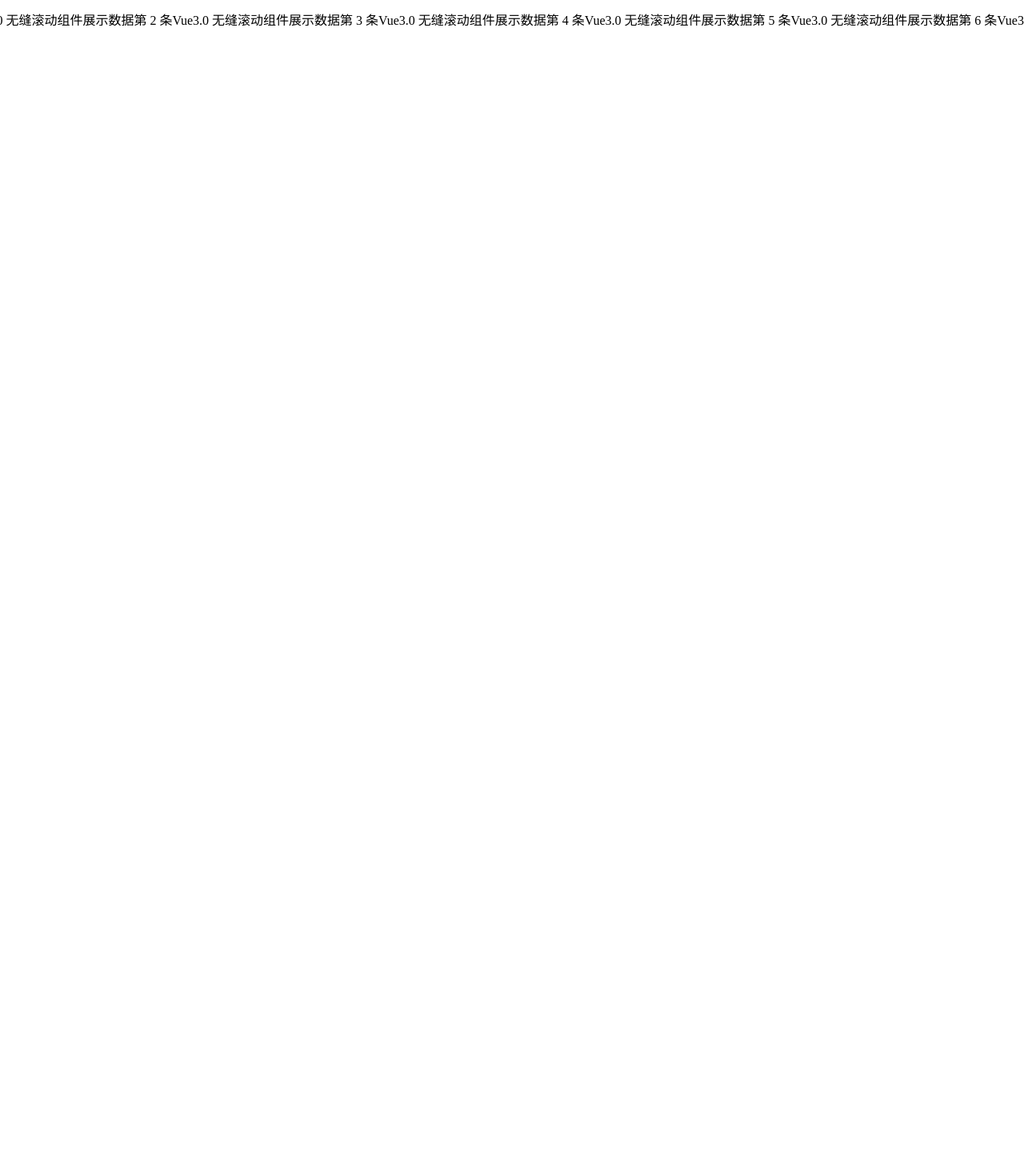
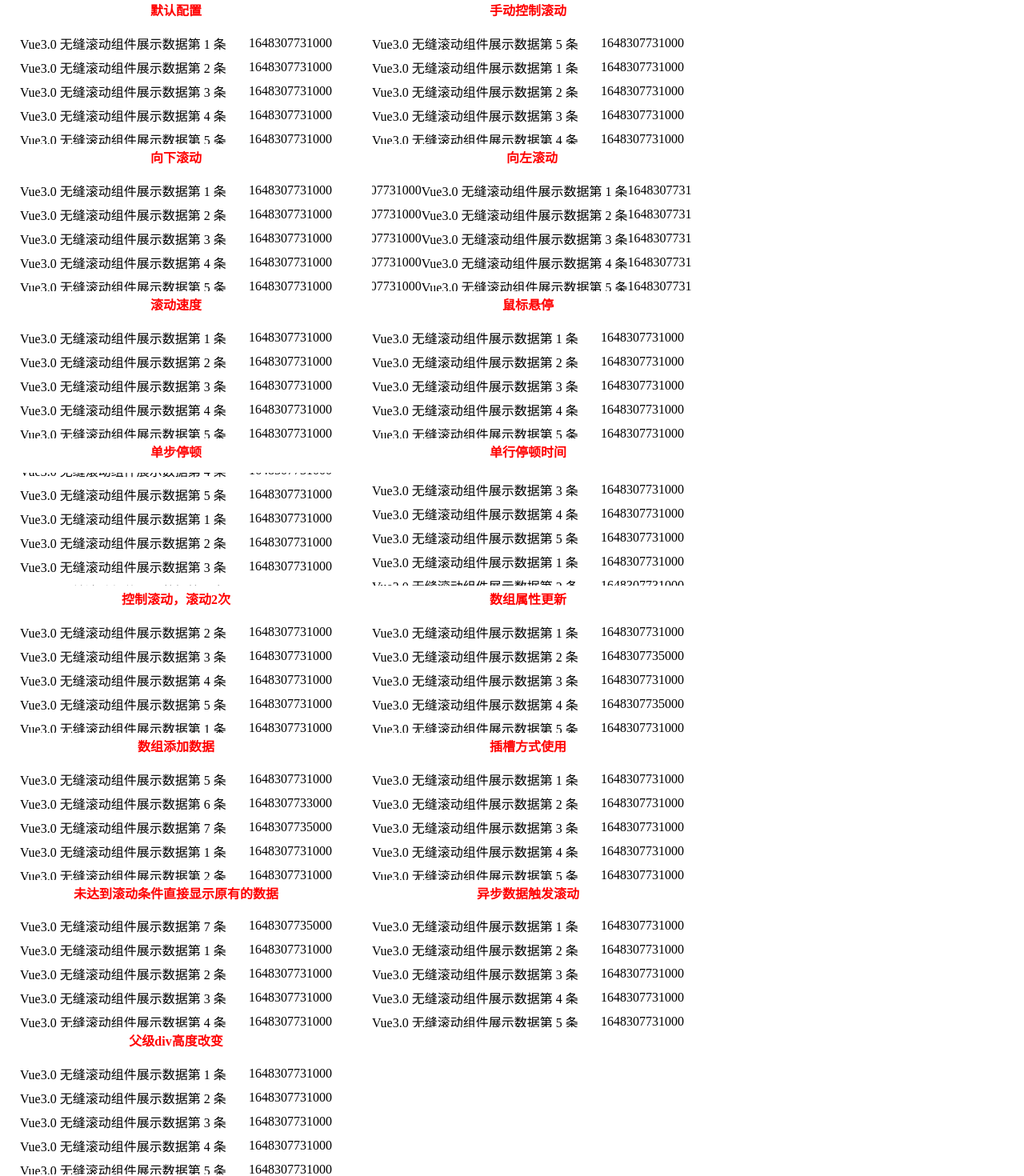
Before and after one commit to xfy520/vue3-seamless-scroll, a Vue app: page / in a window 1280 px wide. Shown: the top 1470 px of the page at 80% size. Before the commit the page ends 800 px from the top, so only its background shows below. Built offline with nearby package versions, Linux system fonts and the light colour scheme.

Commit message:
修复已知所有问题 1.修复数据条数未达到滚动条件默认只显示已有的数据 2.singleLine 启用单行滚动 3.异步请求来的数据无法滚动 4.update from 1.1.5 to 1.2.0 5.修复新增数据出现最后一条闪烁 6.暴露Reset方法

```diff
--- a/example/index.html
+++ b/example/index.html
@@ -7,9 +7,25 @@
   <meta name="viewport" content="width=device-width, initial-scale=1.0">
   <title>vue3-seamless-scroll 例子</title>
   <style>
+    .singleLine {
+      display: flex;
+      flex-direction: row;
+      height: 40px;
+      width: 100%;
+      overflow: hidden;
+      position: relative;
+    }
+
+    .singleLine span {
+      display: inline-block;
+      height: 20px;
+      margin-top: 12px;
+      white-space: nowrap;
+    }
+
     .scroll {
       display: inline-block;
-      height: 300px;
+      height: 180px;
       width: 390px;
       margin: 0 25px;
       overflow: hidden;
@@ -102,7 +118,7 @@
 
     <div class="scroll">
       <div>单步停顿</div>
-      <vue3-seamless-scroll :list="list" :singleHeight="30">
+      <vue3-seamless-scroll :list="list" :single-height="30">
         <div class="item" v-for="(item, index) in list" :key="index">
           <span>{{ item.title }}</span>
           <span>{{ item.date }}</span>
@@ -112,7 +128,7 @@
 
     <div class="scroll">
       <div>单行停顿时间</div>
-      <vue3-seamless-scroll :list="list" :singleHeight="30" :singleWaitTime="3000">
+      <vue3-seamless-scroll :list="list" :single-height="30" :single-waitTime="3000">
         <div class="item" v-for="(item, index) in list" :key="index">
           <span>{{ item.title }}</span>
           <span>{{ item.date }}</span>
@@ -165,6 +181,41 @@
         </template>
       </vue3-seamless-scroll>
     </div>
+    <div class="scroll" :style="{height: `${height}px`}">
+      <div>父级div高度改变</div>
+      <vue3-seamless-scroll :list="list" :ease="ease" ref="testRef">
+        <div class="item" v-for="(item, index) in list" :key="index">
+          <span>{{ item.title }}</span>
+          <span>{{ item.date }}</span>
+        </div>
+      </vue3-seamless-scroll>
+    </div>
+    <div class="scroll">
+      <div>未达到滚动条件直接显示原有的数据</div>
+      <vue3-seamless-scroll :list="list2" :ease="ease" :limit-scroll-num="7">
+        <div class="item" v-for="(item, index) in list2" :key="index">
+          <span>{{ item.title }}</span>
+          <span>{{ item.date }}</span>
+        </div>
+      </vue3-seamless-scroll>
+    </div>
+    <div class="scroll">
+      <div>异步数据触发滚动</div>
+      <vue3-seamless-scroll :list="syacList" :ease="ease">
+        <div class="item" v-for="(item, index) in syacList" :key="index">
+          <span>{{ item.title }}</span>
+          <span>{{ item.date }}</span>
+        </div>
+      </vue3-seamless-scroll>
+    </div>
+    <div>
+      <div style="font-weight: bold; color: red; text-align: center;">单行滚动</div>
+      <div class="singleLine">
+        <vue3-seamless-scroll :list="list" direction="left" :single-line="true">
+          <span v-for="(item, index) in list" :key="index">{{ item.title }}</span>
+        </vue3-seamless-scroll>
+      </div>
+    </div>
   </div>
   <script>
     const listData = [
@@ -186,22 +237,6 @@
       },
       {
         title: "Vue3.0 无缝滚动组件展示数据第5条",
-        date: Date.now(),
-      },
-      {
-        title: "Vue3.0 无缝滚动组件展示数据第6条",
-        date: Date.now(),
-      },
-      {
-        title: "Vue3.0 无缝滚动组件展示数据第7条",
-        date: Date.now(),
-      },
-      {
-        title: "Vue3.0 无缝滚动组件展示数据第8条",
-        date: Date.now(),
-      },
-      {
-        title: "Vue3.0 无缝滚动组件展示数据第9条",
         date: Date.now(),
       },
     ];
@@ -226,22 +261,6 @@
         title: "Vue3.0 无缝滚动组件展示数据第5条",
         date: Date.now(),
       },
-      {
-        title: "Vue3.0 无缝滚动组件展示数据第6条",
-        date: Date.now(),
-      },
-      {
-        title: "Vue3.0 无缝滚动组件展示数据第7条",
-        date: Date.now(),
-      },
-      {
-        title: "Vue3.0 无缝滚动组件展示数据第8条",
-        date: Date.now(),
-      },
-      {
-        title: "Vue3.0 无缝滚动组件展示数据第9条",
-        date: Date.now(),
-      },
     ];
     const listData2 = [
       {
@@ -264,22 +283,6 @@
         title: "Vue3.0 无缝滚动组件展示数据第5条",
         date: Date.now(),
       },
-      {
-        title: "Vue3.0 无缝滚动组件展示数据第6条",
-        date: Date.now(),
-      },
-      {
-        title: "Vue3.0 无缝滚动组件展示数据第7条",
-        date: Date.now(),
-      },
-      {
-        title: "Vue3.0 无缝滚动组件展示数据第8条",
-        date: Date.now(),
-      },
-      {
-        title: "Vue3.0 无缝滚动组件展示数据第9条",
-        date: Date.now(),
-      },
     ];
     const vue3Composition = {
       name: "example",
@@ -287,6 +290,7 @@
         const list = Vue.ref(listData);
         const list1 = Vue.ref(listData1);
         const list2 = Vue.ref(listData2);
+        const syacList = Vue.ref();
         const scroll = Vue.ref(false);
         const count = Vue.ref(1);
         const ease = Vue.ref({
@@ -294,21 +298,31 @@
           y1: 0,
           x2: 1,
           y2: 1,
-        })
+        });
+        const height = Vue.ref(500);
+        let timer1;
 
         Vue.onMounted(() => {
-          setInterval(() => {
-            list1.value[1].title = "我是第2条更新数据";
-            list1.value[5].title = "我是第6条更新数据";
-            list1.value[7].title = "我是第8条更新数据";
-          }, 1000);
+          setTimeout(() => {
+            syacList.value = listData
+            height.value = 180;
+          }, 5000);
 
           setInterval(() => {
+            list1.value[1].date =  Date.now();
+            list1.value[3].date = Date.now();
+          }, 2000);
+
+          timer1 = setInterval(() => {
             list2.value.push({
-              title: "我是新增的一条数据",
+              title: "Vue3.0 无缝滚动组件展示数据第 "+(list2.value.length+1)+" 条",
               date: Date.now(),
             });
+            if (list2.value.length === 9) {
+              clearInterval(timer1)
+            }
           }, 2000);
+
           setInterval(() => {
             scroll.value = !scroll.value;
           }, 3000);
@@ -331,11 +345,13 @@
           list,
           list1,
           list2,
+          syacList,
           scroll,
           count,
           onCount,
           onClick,
-          ease
+          ease,
+          height,
         }
       }
     };
--- a/package.json
+++ b/package.json
@@ -37,10 +37,11 @@
     "dev": "vite"
   },
   "dependencies": {
-    "throttle-debounce": "^3.0.1"
+    "throttle-debounce": "5.0.0"
   },
   "devDependencies": {
     "@babel/core": "^7.15.5",
+    "@types/throttle-debounce": "^5.0.0",
     "@vitejs/plugin-vue": "^1.10.1",
     "@vitejs/plugin-vue-jsx": "^1.3.0",
     "@vue/compiler-sfc": "3.0.0",
@@ -54,7 +55,7 @@
     "rollup-plugin-terser": "^7.0.2",
     "rollup-plugin-uglify": "^6.0.4",
     "rollup-plugin-vue": "^6.0.0",
-    "vite": "^2.7.0-beta.11",
+    "vite": "2.9.12",
     "vue": "3.0.0"
   }
 }
--- a/package/Vue3SeamlessScroll.tsx
+++ b/package/Vue3SeamlessScroll.tsx
@@ -2,16 +2,24 @@
   computed,
   CSSProperties,
   defineComponent,
-  nextTick,
   onBeforeMount,
   onMounted,
-  PropType,
   ref,
   watch,
+  nextTick,
+  getCurrentInstance,
 } from "vue";
 import { throttle } from "throttle-debounce";
+import propType from "./type";
 
-const props = {
+function useExpose(apis: Record<string, any>) {
+  const instance = getCurrentInstance();
+  if (instance) {
+    Object.assign(instance.proxy as Object, apis);
+  }
+}
+
+const Props = {
   // 是否开启自动滚动
   modelValue: {
     type: Boolean,
@@ -19,8 +27,9 @@
   },
   // 原始数据列表
   list: {
-    type: Array,
+    type: Array<unknown>,
     required: true,
+    default: [],
   },
   // 步进速度，step 需是单步大小的约数
   step: {
@@ -30,7 +39,7 @@
   // 开启滚动的数据量
   limitScrollNum: {
     type: Number,
-    default: 1,
+    default: 3,
   },
   // 是否开启鼠标悬停
   hover: {
@@ -132,10 +141,10 @@
   );
 })();
 
-function dataWarm(modelValue) {
-  if (typeof modelValue !== "boolean" && modelValue.length > 100) {
+function dataWarm(list) {
+  if (list && typeof list !== "boolean" && list.length > 100) {
     console.warn(
-      `数据达到了${modelValue.length}条有点多哦~,可能会造成部分老旧浏览器卡顿。`
+      `数据达到了${list.length}条有点多哦~,可能会造成部分老旧浏览器卡顿。`
     );
   }
 }
@@ -143,14 +152,15 @@
 const Vue3SeamlessScroll = defineComponent({
   name: "vue3-seamless-scroll",
   inheritAttrs: false,
-  props,
-  emits: ["stop", "count"],
-  setup(props, { slots, emit, attrs }) {
+  props: Props,
+  emits: ["stop", "count", "move"],
+  setup(_props, { slots, emit, attrs }) {
+    const props = _props as unknown as propType;
     const scrollRef = ref(null);
-    const slotListRef = ref(null);
-    const realBoxRef = ref(null);
-    const reqFrame = ref<number>(null);
-    const singleWaitTimeout = ref<NodeJS.Timeout>(null);
+    const slotListRef = ref<HTMLDivElement | null>(null);
+    const realBoxRef = ref<HTMLDivElement | null>(null);
+    const reqFrame = ref<number | null>(null);
+    const singleWaitTimeout = ref<NodeJS.Timeout | null>(null);
     const realBoxWidth = ref(0);
     const realBoxHeight = ref(0);
     const xPos = ref(0);
@@ -158,7 +168,7 @@
     const isHover = ref(false);
     const _count = ref(0);
 
-    const isScroll = computed(() => props.list.length >= props.limitScrollNum);
+    const isScroll = computed(() => props.list ? (props.list.length >= props.limitScrollNum) : false);
 
     const realBoxStyle = computed(() => {
       return {
@@ -233,16 +243,16 @@
       return _step;
     });
 
-    function cancle() {
-      cancelAnimationFrame(reqFrame.value);
+    const cancle = () => {
+      cancelAnimationFrame(reqFrame.value as number);
       reqFrame.value = null;
     }
 
-    function animation(
+    const animation = (
       _direction: "up" | "down" | "left" | "right",
       _step: number,
       isWheel?: boolean
-    ) {
+    ) => {
       reqFrame.value = requestAnimationFrame(function () {
         const h = realBoxHeight.value / 2;
         const w = realBoxWidth.value / 2;
@@ -304,7 +314,7 @@
       });
     }
 
-    function move() {
+    const move = () => {
       cancle();
       if (isHover.value || !isScroll.value || _count.value === props.count) {
         emit("stop", _count.value);
@@ -318,16 +328,16 @@
       );
     }
 
-    function initMove() {
+    const initMove = () => {
       dataWarm(props.list);
       if (isHorizontal.value) {
-        let slotListWidth = slotListRef.value.offsetWidth;
+        let slotListWidth = (slotListRef.value as HTMLDivElement).offsetWidth;
         slotListWidth = slotListWidth * 2 + 1;
         realBoxWidth.value = slotListWidth;
       }
 
       if (isScroll.value) {
-        realBoxHeight.value = realBoxRef.value.offsetHeight;
+        realBoxHeight.value = (realBoxRef.value as HTMLDivElement).offsetHeight;
         if (props.modelValue) {
           move();
         }
@@ -337,12 +347,12 @@
       }
     }
 
-    function startMove() {
+    const startMove = () => {
       isHover.value = false;
       move();
     }
 
-    function stopMove() {
+    const stopMove = () => {
       isHover.value = true;
       if (singleWaitTimeout.value) {
         clearTimeout(singleWaitTimeout.value);
@@ -371,17 +381,25 @@
       throttleFunc(e);
     };
 
-    function reset() {
+    const reset = () => {
       cancle();
       isHover.value = false;
       initMove();
     }
 
+    const Reset = () => {
+      reset()
+    }
+
+    useExpose({Reset})
+
     watch(
       () => props.list,
       () => {
         if (props.isWatch) {
-          reset();
+          nextTick(()=>{
+            reset();
+          })
         }
       },
       {
@@ -411,27 +429,30 @@
 
     onBeforeMount(() => {
       cancle();
-      clearTimeout(singleWaitTimeout.value);
+      clearTimeout(singleWaitTimeout.value as unknown as number);
     });
 
     onMounted(() => {
-      initMove();
+      if (isScroll.value) {
+        initMove();
+      }
     });
 
     const { default: $default, html } = slots;
     const copyNum = new Array(props.copyNum).fill(null);
+
     const getHtml = () => {
       return (
         <>
           <div ref={slotListRef} style={floatStyle.value}>
-            {$default()}
+            {$default && $default()}
           </div>
-          {isScroll
+          {isScroll.value
             ? copyNum.map(() => {
                 if (html && typeof html === "function") {
                   return <div style={floatStyle.value}>{html()}</div>;
                 } else {
-                  return <div style={floatStyle.value}>{$default()}</div>;
+                  return <div style={floatStyle.value}>{$default && $default()}</div>;
                 }
               })
             : null}
--- /dev/null
+++ b/package/type.ts
@@ -0,0 +1,21 @@
+type propType = {
+  modelValue: boolean,
+  list: Array<unknown>,
+  step: number,
+  limitScrollNum: number,
+  hover: boolean,
+  direction: String,
+  singleHeight: number,
+  singleWidth: number,
+  singleWaitTime: number,
+  isRemUnit: boolean,
+  isWatch: boolean,
+  delay: number,
+  ease: any,
+  count: number,
+  copyNum: number,
+  wheel: boolean,
+  singleLine: boolean,
+};
+
+export default propType
--- a/src/App.vue
+++ b/src/App.vue
@@ -1,5 +1,5 @@
 <template>
-  <!-- <div class="scroll">
+  <div class="scroll">
     <div>默认配置</div>
     <vue3-seamless-scroll :list="list" :ease="ease">
       <div class="item" v-for="(item, index) in list" :key="index">
@@ -27,7 +27,7 @@
     </vue3-seamless-scroll>
   </div>
 
-  <div class="scroll" style="width: 530px;">
+  <div class="scroll" style="width: 400px;">
     <div>向左滚动</div>
     <vue3-seamless-scroll :list="list" direction="left">
       <div class="item" v-for="(item, index) in list" :key="index">
@@ -45,9 +45,9 @@
         <span>{{ item.date }}</span>
       </div>
     </vue3-seamless-scroll>
-  </div> -->
+  </div>
 
-  <!-- <div class="scroll">
+   <div class="scroll">
     <div>鼠标悬停</div>
     <vue3-seamless-scroll :list="list" hover wheel>
       <div class="item" v-for="(item, index) in list" :key="index">
@@ -55,15 +55,9 @@
         <span>{{ item.date }}</span>
       </div>
     </vue3-seamless-scroll>
-  </div> -->
+  </div>
 
   <div class="scroll">
-    <vue3-seamless-scroll :list="list" direction="left" :singleLine="true">
-      <span v-for="(item, index) in list" :key="index">{{ item.title }}</span>
-    </vue3-seamless-scroll>
-  </div>
-
-  <!-- <div class="scroll">
     <div>单步停顿</div>
     <vue3-seamless-scroll :list="list" :singleHeight="27">
       <div class="item" v-for="(item, index) in list" :key="index">
@@ -127,7 +121,42 @@
         </div>
       </template>
     </vue3-seamless-scroll>
-  </div> -->
+  </div>
+  <div class="scroll">
+    <div>未达到滚动条件直接显示原有的数据</div>
+    <vue3-seamless-scroll :list="list2" :ease="ease" :limitScrollNum="6">
+      <div class="item" v-for="(item, index) in list2" :key="index">
+        <span>{{ item.title }}</span>
+        <span>{{ item.date }}</span>
+      </div>
+    </vue3-seamless-scroll>
+  </div>
+  <div class="scroll">
+    <div>异步数据触发滚动</div>
+    <vue3-seamless-scroll :list="syacList" :ease="ease">
+      <div class="item" v-for="(item, index) in syacList" :key="index">
+        <span>{{ item.title }}</span>
+        <span>{{ item.date }}</span>
+      </div>
+    </vue3-seamless-scroll>
+  </div>
+  <div class="scroll" :style="{height: `${height}px`}">
+    <div>父级div高度改变</div>
+    <vue3-seamless-scroll :list="list" :ease="ease">
+      <div class="item" v-for="(item, index) in list" :key="index">
+        <span>{{ item.title }}</span>
+        <span>{{ item.date }}</span>
+      </div>
+    </vue3-seamless-scroll>
+  </div>
+  <div>
+    <div style="font-weight: bold; color: red; text-align: center;">单行滚动</div>
+    <div class="singleLine">
+      <vue3-seamless-scroll :list="list" direction="left" :singleLine="true">
+        <span v-for="(item, index) in list" :key="index">{{ item.title }}</span>
+      </vue3-seamless-scroll>
+    </div>
+  </div>
 </template>
 <script lang="ts">
 const listData = [
@@ -149,22 +178,6 @@
   },
   {
     title: "Vue3.0 无缝滚动组件展示数据第 5 条",
-    date: Date.now(),
-  },
-  {
-    title: "Vue3.0 无缝滚动组件展示数据第 6 条",
-    date: Date.now(),
-  },
-  {
-    title: "Vue3.0 无缝滚动组件展示数据第 7 条",
-    date: Date.now(),
-  },
-  {
-    title: "Vue3.0 无缝滚动组件展示数据第 8 条",
-    date: Date.now(),
-  },
-  {
-    title: "Vue3.0 无缝滚动组件展示数据第 9 条",
     date: Date.now(),
   },
 ];
@@ -189,22 +202,6 @@
     title: "Vue3.0 无缝滚动组件展示数据第 5 条",
     date: Date.now(),
   },
-  {
-    title: "Vue3.0 无缝滚动组件展示数据第 6 条",
-    date: Date.now(),
-  },
-  {
-    title: "Vue3.0 无缝滚动组件展示数据第 7 条",
-    date: Date.now(),
-  },
-  {
-    title: "Vue3.0 无缝滚动组件展示数据第 8 条",
-    date: Date.now(),
-  },
-  {
-    title: "Vue3.0 无缝滚动组件展示数据第 9 条",
-    date: Date.now(),
-  },
 ];
 const listData2 = [
   {
@@ -227,22 +224,6 @@
     title: "Vue3.0 无缝滚动组件展示数据第 5 条",
     date: Date.now(),
   },
-  {
-    title: "Vue3.0 无缝滚动组件展示数据第 6 条",
-    date: Date.now(),
-  },
-  {
-    title: "Vue3.0 无缝滚动组件展示数据第 7 条",
-    date: Date.now(),
-  },
-  {
-    title: "Vue3.0 无缝滚动组件展示数据第 8 条",
-    date: Date.now(),
-  },
-  {
-    title: "Vue3.0 无缝滚动组件展示数据第 9 条",
-    date: Date.now(),
-  },
 ];
 import { defineComponent, ref, onMounted } from "vue";
 import { Vue3SeamlessScroll } from "../package/index";
@@ -256,6 +237,7 @@
     const list = ref(listData);
     const list1 = ref(listData1);
     const list2 = ref(listData2);
+    const syacList = ref();
     const scroll = ref(false);
     const count = ref(1);
     const ease = ref({
@@ -264,21 +246,30 @@
       x2: 1,
       y2: 1,
     });
-    const notScroll = ref(false);
+    const height = ref(500);
+    let timer1: NodeJS.Timer;
 
     onMounted(() => {
-      setInterval(() => {
-        list1.value[1].title = "我是第 2 条更新数据";
-        list1.value[5].title = "我是第 6 条更新数据";
-        list1.value[7].title = "我是第 8 条更新数据";
-      }, 1000);
+      setTimeout(() => {
+        syacList.value = listData
+        height.value = 180;
+      }, 5000);
 
       setInterval(() => {
+        list1.value[1].date =  Date.now();
+        list1.value[3].date = Date.now();
+      }, 2000);
+
+      timer1 = setInterval(() => {
         list2.value.push({
-          title: "我是新增的一条数据",
+          title: "Vue3.0 无缝滚动组件展示数据第 "+(list2.value.length+1)+" 条",
           date: Date.now(),
         });
+        if (list2.value.length === 9) {
+          clearInterval(timer1)
+        }
       }, 2000);
+
       setInterval(() => {
         scroll.value = !scroll.value;
       }, 3000);
@@ -301,18 +292,19 @@
       list,
       list1,
       list2,
+      syacList,
       scroll,
       count,
       onCount,
       onClick,
       ease,
-      notScroll,
+      height,
     };
   },
 });
 </script>
 <style>
-.scroll {
+.singleLine {
   display: flex;
   flex-direction: row;
   height: 40px;
@@ -321,11 +313,40 @@
   position: relative;
 }
 
-span {
+.singleLine span {
   display: inline-block;
   height: 20px;
   margin-top: 12px;
   white-space: nowrap;
+}
+
+.scroll {
+  display: inline-block;
+  height: 180px;
+  width: 390px;
+  margin: 0 25px;
+  overflow: hidden;
+  position: relative;
+}
+
+.scroll>div:first-child {
+  font-weight: bold;
+  color: red;
+  text-align: center;
+}
+
+.scroll>div:last-child {
+  margin-top: 15px;
+  height: 260px;
+  overflow: hidden;
+}
+
+.scroll .item {
+  display: flex;
+  align-items: center;
+  justify-content: space-between;
+  padding: 3px 0;
+  cursor: pointer;
 }
 
 * {
--- a/vite.config.ts
+++ b/vite.config.ts
@@ -14,6 +14,7 @@
         drop_debugger: true,
       },
     },
+    minify: 'terser',
     brotliSize: false,
     chunkSizeWarningLimit: 2000,
   },
```
